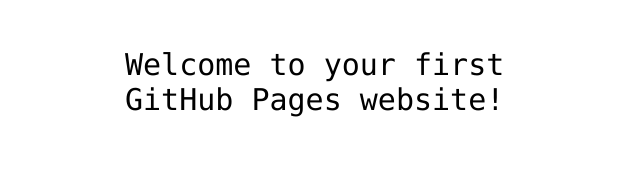
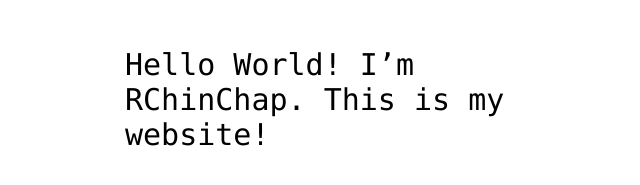
Before and after one commit to RChinChap/NumberGuessingGame, a plain HTML site: page index.html in a window 1280 px wide. Shown: the part 341-526 px from the top of the page, without its empty margins (315-955 px from the left). Drawn offline with Linux system fonts and the light colour scheme.

Commit message:
Updating my username to index.html

```diff
--- a/index.html
+++ b/index.html
@@ -12,7 +12,7 @@
 <img src="https://octodex.github.com/images/daftpunktocat-thomas.gif" id="octocat" alt="octocat-gif" />
 
 <!-- Change this code here by copy and pasting your template on line 15 -->
-<p>Welcome to your first GitHub Pages website!</p>
+<p>Hello World! I’m RChinChap. This is my website!</p>
 
 </body>
 </html>
```
